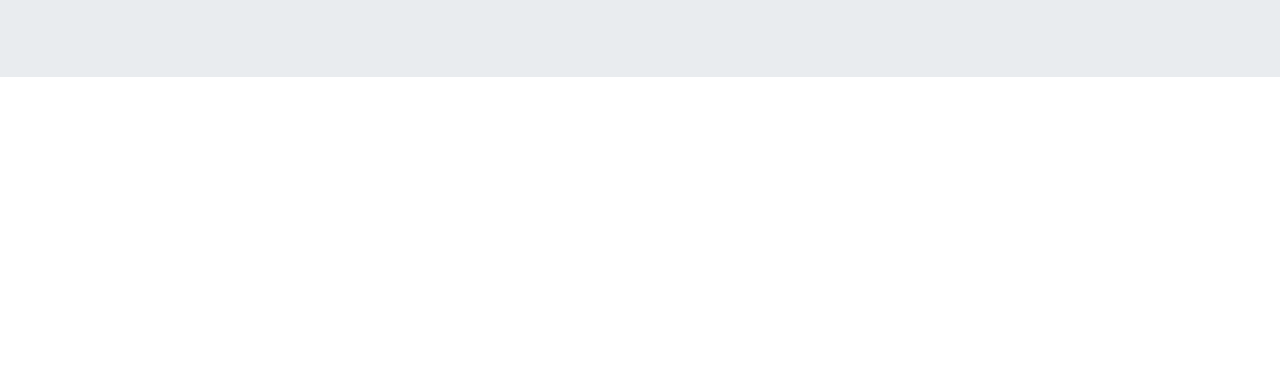
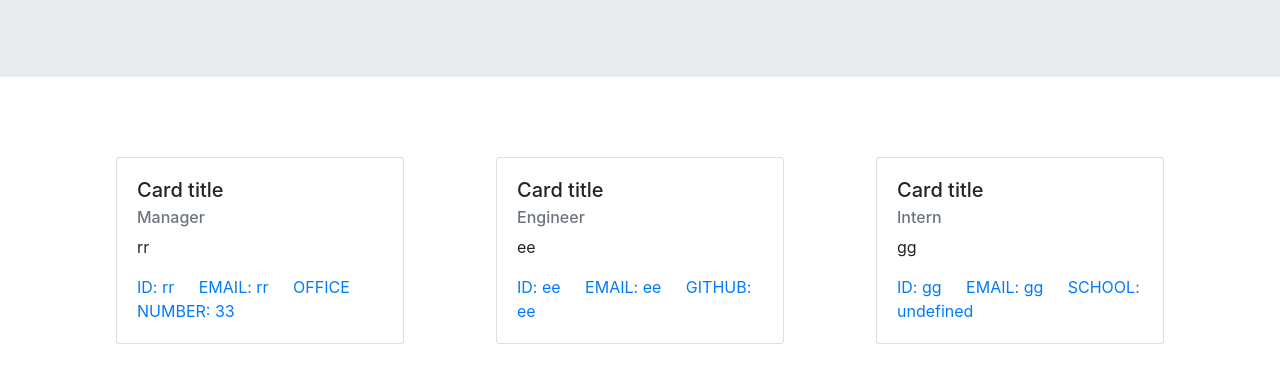
Before and after one commit to RafaelH731/team-profile-generator, a website: page index.html in a window 1280 px wide. Shown: the part 172-554 px from the top of the page. Drawn offline with nearby package versions, Linux system fonts and the light colour scheme.

Commit message:
working writetofile, fixing HTML generator errors

```diff
--- a/index.html
+++ b/index.html
@@ -1,4 +1,5 @@
-<!DOCTYPE html>
+
+        <!DOCTYPE html>
 <html lang="en">
 <head>
     <meta charset="UTF-8">
@@ -17,6 +18,46 @@
         </div>
       </div>
 
+      <div class="pt-5">
+        <div class="container">
+        <div class="row">
+
+        <div class="card" style="width: 18rem;">
+  <div class="card-body">
+    <h5 class="card-title">Card title</h5>
+    <h6 class="card-subtitle mb-2 text-muted">Manager</h6>
+    <p class="card-text">rr</p>
+    <a href="#" class="card-link">ID: rr</a>
+    <a href="#" class="card-link">EMAIL: rr</a>
+    <a href="#" class="card-link">OFFICE NUMBER: 33</a>
+  </div>
+</div>
+
+        <div class="card" style="width: 18rem;">
+  <div class="card-body">
+    <h5 class="card-title">Card title</h5>
+    <h6 class="card-subtitle mb-2 text-muted">Engineer</h6>
+    <p class="card-text">ee</p>
+    <a href="#" class="card-link">ID: ee</a>
+    <a href="#" class="card-link">EMAIL: ee</a>
+    <a href="#" class="card-link">GITHUB: ee</a>
+  </div>
+</div>
+
+        <div class="card" style="width: 18rem;">
+  <div class="card-body">
+    <h5 class="card-title">Card title</h5>
+    <h6 class="card-subtitle mb-2 text-muted">Intern</h6>
+    <p class="card-text">gg</p>
+    <a href="#" class="card-link">ID: gg</a>
+    <a href="#" class="card-link">EMAIL: gg</a>
+    <a href="#" class="card-link">SCHOOL: undefined</a>
+  </div>
+</div>
+
+        </div>
+        </div>
+        </div>
 
       <script src="https://code.jquery.com/jquery-3.3.1.slim.min.js" integrity="sha384-q8i/X+965DzO0rT7abK41JStQIAqVgRVzpbzo5smXKp4YfRvH+8abtTE1Pi6jizo" crossorigin="anonymous"></script>
       <script src="https://cdn.jsdelivr.net/npm/popper.js@1.14.7/dist/umd/popper.min.js" integrity="sha384-UO2eT0CpHqdSJQ6hJty5KVphtPhzWj9WO1clHTMGa3JDZwrnQq4sF86dIHNDz0W1" crossorigin="anonymous"></script>
```
Also changed, not shown: index.js (+34 -0 lines), src/templateBuilder.js (+7 -6 lines).
